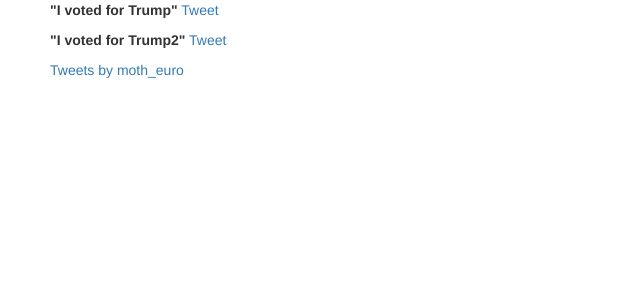
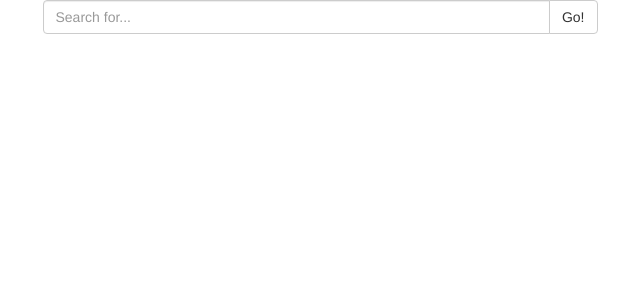
Before and after one commit to kirimaks/fetch_pages, a Flask app: page /tweets in a window 1280 px wide. Shown: the top 300 px of the page, without its empty margins (320-960 px from the left). Run offline with Flask 2, Linux system fonts and the light colour scheme; some libraries are stand-ins or nearby versions.

Commit message:
search users and display tweets

```diff
--- a/back-end/routes.py
+++ b/back-end/routes.py
@@ -4,7 +4,7 @@ from flask import request
 
 from search.people_search import PeopleSearch
 from search.group_search import GroupSearch
-from search.tweets import get_tweets
+from search.tweets import search_users
 
 app = Flask(__name__)
 
@@ -38,9 +38,9 @@ def org_search(org_name):
 
 @app.route("/tweets")
 def tweets():
-    tag = request.args.get("tag")
-    tweets = get_tweets(tag)
-    return render_template("tweets.html", tweets=tweets)
+    name = request.args.get("name")
+    users = search_users(name)
+    return render_template("tweets.html", users=users)
 
 
 if __name__ == "__main__":
--- a/back-end/search/tweets.py
+++ b/back-end/search/tweets.py
@@ -35,3 +35,12 @@ def get_tweets(tag):
         buff.append(status)
 
     return buff
+
+
+def search_users(name):
+    if name:
+        url = "https://api.twitter.com/1.1/users/search.json?q={}".format(name)
+        data = oauth_req(url, TOKEN_KEY, TOKEN_SERCRET)
+        users = [user['screen_name'] for user in json.loads(data)]
+        return users[:12]
+    return []
--- a/back-end/templates/tweets.html
+++ b/back-end/templates/tweets.html
@@ -31,33 +31,42 @@
         .followers-block {
             float:right;
         }
+        #results-list {
+            display:table;
+            border-collapse:separate;
+            border-spacing:5px;
+        }
+        .box {
+            display:table-cell;
+        }
     </style>
 
   </head>
 
   <body>
     <div class="container">
-
-        <div class="col-md-6 col-md-offset-3">
-
-            <p>
-                <span>
-                    <b>"I voted for Trump"</b>
-                    <a href="https://twitter.com/share" class="twitter-share-button" data-text="I voted for Trump" data-show-count="false">Tweet</a>
-                    <script async src="//platform.twitter.com/widgets.js" charset="utf-8"></script>
-                </span>
-            </p>
-            <p>
-            <span>
-                <b>"I voted for Trump2"</b>
-                <a href="https://twitter.com/share" class="twitter-share-button" data-text="I voted for Trump2" data-show-count="false">Tweet</a><script async src="//platform.twitter.com/widgets.js" charset="utf-8"></script>
-            </span>
-            </p>
-
-            <a class="twitter-timeline" href="https://twitter.com/moth_euro">Tweets by moth_euro</a>
-            <script async src="//platform.twitter.com/widgets.js" charset="utf-8"></script>
+        <div class="row">
+            <div class="col-md-6 col-md-offset-3">
+                <form method="get" action="">
+                    <div class="input-group">
+                        <input type="text" class="form-control" name="name" placeholder="Search for...">
+                        <span class="input-group-btn">
+                            <button class="btn btn-default" type="submit">Go!</button>
+                        </span>
+                    </div><!-- /input-group -->
+                </form>
+            </div>
         </div>
 
+        <script async src="//platform.twitter.com/widgets.js" charset="utf-8"></script>
+
+        <div class="col-md-12">
+            {% for user in users %}
+            <a class="twitter-timeline" data-width="260" data-height="300" data-theme="light" href="https://twitter.com/{{ user }}">
+                {{ user }}
+            </a>
+            {% endfor %}
+        </div>
     </div>
 
     <!-- jQuery (necessary for Bootstrap's JavaScript plugins) -->
```
